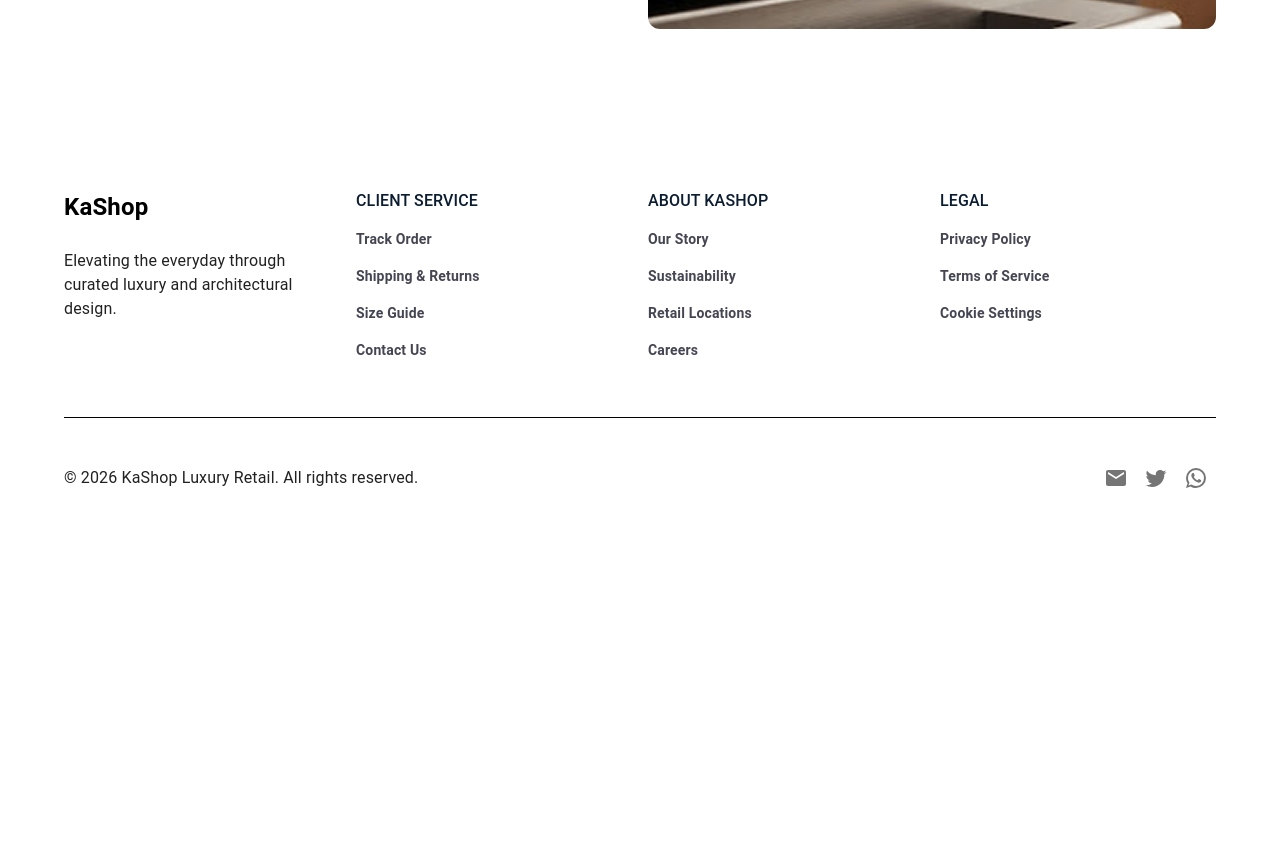
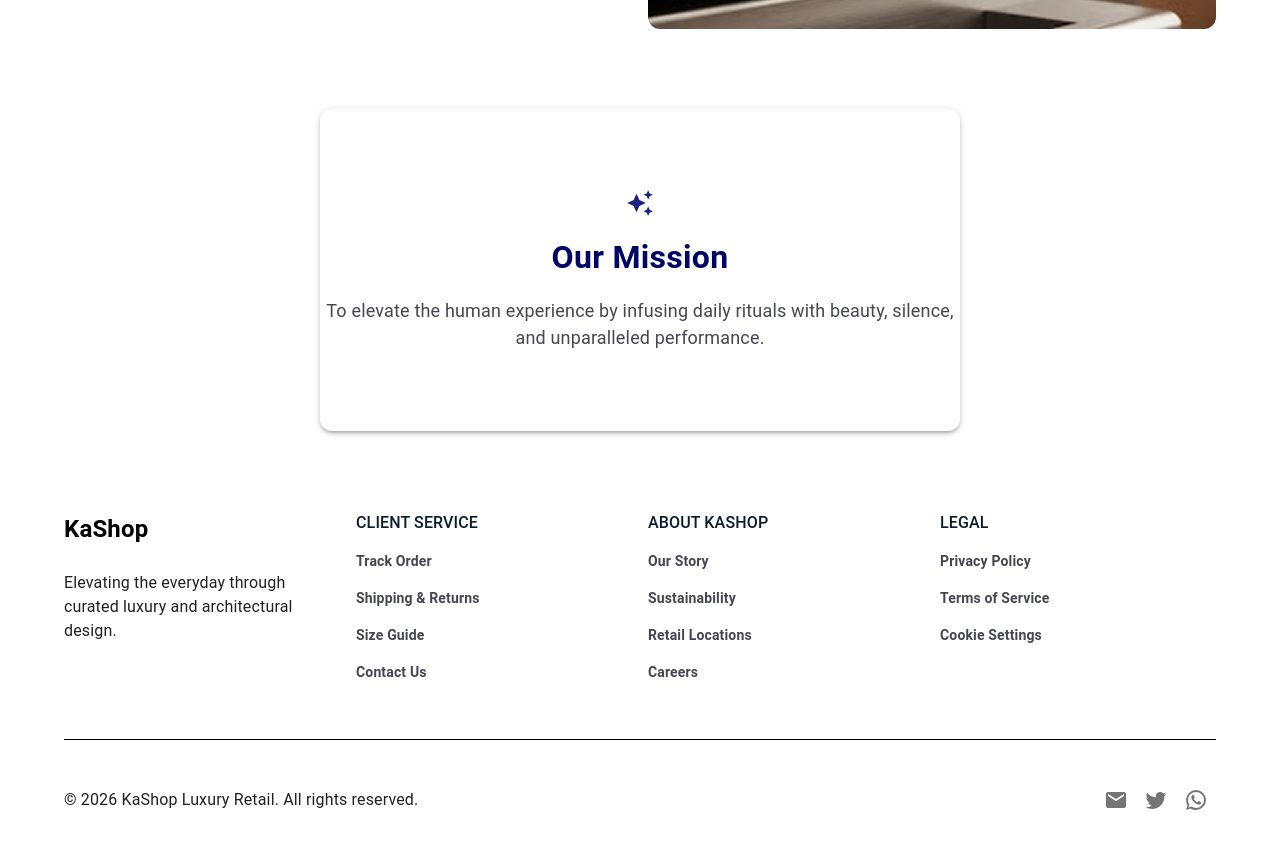
Before and after one commit to Manar-sami/E-commerce, a React (Vite) app: page /about in a window 1280 px wide. Shown: the part 1207-2055 px from the top of the page. Before the commit the page ends 1785 px from the top, so only its background shows below. Built offline with nearby package versions, Linux system fonts and the light colour scheme; no server answers.

Commit message:
add Our Mission section to the about page

```diff
--- a/src/languge.jsx
+++ b/src/languge.jsx
@@ -89,6 +89,9 @@ i18n
            "descriptionabout":"Founded on the principle that everyday objects should be both functional and transcendent, KaShop began as a small workshop dedicated to the pursuit of perfection. Today, we are the standard-bearer for luxury appliances that integrate seamlessly into the world's most refined interiors. Every curve, every tactile response, and every silent mechanism is the result of thousands of hours of refinement. We don't just build appliances; we curate environments.",
            "The Art of Living Well":"The Art of Living Well",
           "Where precision engineering meets timeless design. We craft the tools for a life lived with intentionality.":"Where precision engineering meets timeless design. We craft the tools for a life lived with intentionality.",
+          "Our Mission":"Our Mission",
+          "To elevate the human experience by infusing daily rituals with beauty, silence, and unparalleled performance.":"To elevate the human experience by infusing daily rituals with beauty, silence, and unparalleled performance."
+
         }
       },
       ar: {
@@ -167,7 +170,9 @@ i18n
           "Redefining the Modern Home":"إعادة تعريف المنزل العصري",
           "descriptionabout":"تأسست على مبدأ أن الأشياء اليومية يجب أن تكون عملية ومتجاوزة في الوقت نفسه، بدأت KaShop كورشة صغيرة مكرسة للسعي نحو الكمال. اليوم، نحن الرائدون في مجال الأجهزة الفاخرة التي تندمج بسلاسة في أرقى الديكورات الداخلية في العالم. كل منحنى، وكل استجابة لمسية، وكل آلية صامتة هي نتيجة لآلاف الساعات من التحسين. نحن لا نصنع الأجهزة فقط؛ بل ننسق البيئات.",
           "The Art of Living Well":"فن العيش بشكل جيد",
-          "Where precision engineering meets timeless design. We craft the tools for a life lived with intentionality.":"حيث يلتقي الهندسة الدقيقة بالتصميم الخالد. نحن نصنع الأدوات لحياة عاشت بنية."
+          "Where precision engineering meets timeless design. We craft the tools for a life lived with intentionality.":"حيث يلتقي الهندسة الدقيقة بالتصميم الخالد. نحن نصنع الأدوات لحياة عاشت بنية.",
+          "Our Mission":"مهمتنا",
+          "To elevate the human experience by infusing daily rituals with beauty, silence, and unparalleled performance.":"لرفع تجربة الإنسان من خلال دمج الطقوس اليومية بالجمال، الصمت، والأداء الذي لا مثيل له."
 
         }
       }
--- a/src/pages/about/Aboutpage.jsx
+++ b/src/pages/about/Aboutpage.jsx
@@ -1,11 +1,13 @@
 import Heroabout from './Heroabout'
 import OUR_HERITAGE from './OUR_HERITAGE'
+import OurMission from './OurMission'
 
 function Aboutpage() {
   return (
     <>
     <Heroabout></Heroabout>
     <OUR_HERITAGE></OUR_HERITAGE>
+    <OurMission></OurMission>
     </>
   )
 }
--- a/src/pages/about/OUR_HERITAGE.jsx
+++ b/src/pages/about/OUR_HERITAGE.jsx
@@ -10,7 +10,7 @@ function OUR_HERITAGE() {
        <Container>
          <Grid container spacing={2}>
 
-            <Grid size={6} sx={{display:"flex",flexDirection:"column",gap:2,justifyContent:"center",px:3,textAlign:"justify"}}>
+            <Grid size={{xs:12,md:6}} sx={{display:"flex",flexDirection:"column",gap:2,justifyContent:"center",px:3,textAlign:"justify"}}>
             <Typography sx={{fontSize:"14px",color:"#1A237E60",fontweight:"700"}}>
               {t("OUR HERITAGE")}
             </Typography>
@@ -22,7 +22,7 @@ function OUR_HERITAGE() {
             </Typography>
             </Grid>
 
-            <Grid size={6}>
+            <Grid size={{xs:12,md:6}}>
                  <Box
                     component="img"
                     src="/image/about/OURHERITAGE.png"
--- /dev/null
+++ b/src/pages/about/OurMission.jsx
@@ -0,0 +1,28 @@
+import { Box, Typography } from "@mui/material"
+import AutoAwesomeIcon from '@mui/icons-material/AutoAwesome';
+import { useTranslation } from "react-i18next";
+
+function OurMission() {
+
+   const{t}=useTranslation();
+
+  return (
+    <Box sx={{py:10,display:"flex",justifyContent:"center",
+    flexDirection:"column",gap:2,textAlign:"center",
+    alignItems:"center",boxShadow:3,
+    width:"50%",
+    mx:"auto",
+    borderRadius:"12px",
+    }}>
+        <AutoAwesomeIcon sx={{fontSize:"28px",color:"#1A237E"}}/>
+        <Typography sx={{fontSize:"32px",color:"#000666",fontWeight:"bold"}}>
+         {t("Our Mission")}
+        </Typography>
+        <Typography sx={{fontSize:"18px",color:"#454652"}}>
+            {t("To elevate the human experience by infusing daily rituals with beauty, silence, and unparalleled performance.")}
+        </Typography>
+    </Box>
+  )
+}
+
+export default OurMission
```
